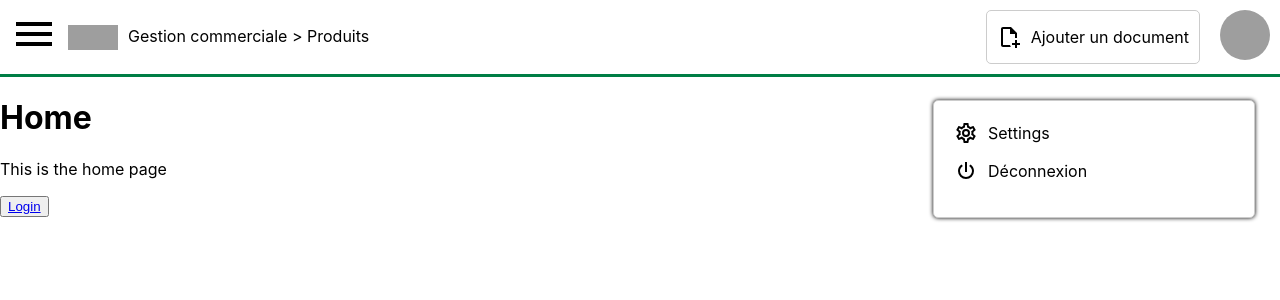
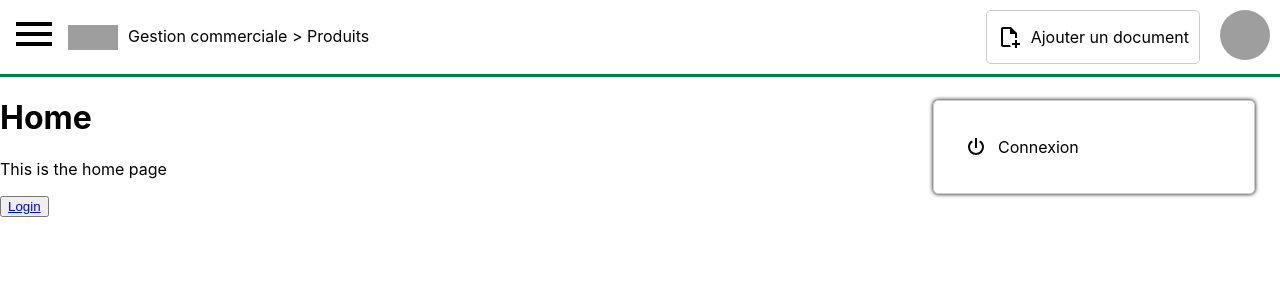
Before and after one commit to sebtex1/sage-frontend, a React (Create React App) app: page / in a window 1280 px wide. Both pictures are taken after a click on the picture 1245 px from the left and 35 px from the top of the page. Shown: the top 300 px of the page. Built offline with nearby package versions, Linux system fonts and the light colour scheme; grey boxes are pictures that could not be loaded.

Commit message:
fix merge errors

```diff
--- a/src/components/Slider.js
+++ b/src/components/Slider.js
@@ -16,6 +16,14 @@ import {
 } from '@mdi/js'
 
 const Slider = ({ open, handleMenu, side = 'left' }) => {
+  const [isConnected, setIsConnected] = React.useState('');
+
+  React.useEffect(() => {
+      if (isConnected === ''){
+          setIsConnected(localStorage.getItem('id_token'));
+      }
+  }, [isConnected])
+
   return (
     <div>
       {side === 'left' ? (
@@ -115,26 +123,35 @@ const Slider = ({ open, handleMenu, side = 'left' }) => {
         </SliderContainerLeft>
       ) : (
         <SliderContainerRight $right={open ? '25px' : '0'}>
+          {
+            isConnected
+            ?
                 <TopSlider>
                     <LinksSlider>
-              <LinkContainer
-                onClick={() => {
-                  handleMenu()
-                }}
-              >
+                        <LinkContainer onClick={() => { handleMenu() }}>
                             <Icon path={mdiCogOutline} size={1} color="black" />
                             <LinkStyled to="/settings">Settings</LinkStyled>
                         </LinkContainer>
-              <LinkContainer
-                onClick={() => {
-                  handleMenu()
-                }}
-              >
+                    <LinkStyled to={`https://localhost:7000/connect/endsession?id_token_hint=${isConnected}&post_logout_redirect_uri=http://localhost:3000/signout-oidc`}>
+                        <LinkContainer onClick={() => { handleMenu() }}>
                             <Icon path={mdiPower} size={1} color="black" />
                             <P>Déconnexion</P>
                         </LinkContainer>
+                    </LinkStyled>
                     </LinksSlider>
                 </TopSlider>
+            :
+            <TopSlider>
+                <LinksSlider>
+                    <LinkStyled to="https://localhost:7000/connect/authorize?client_id=WebApplication&scope=openid super_admin admin user offline_access&response_type=code&redirect_uri=http://localhost:3000/signin-oidc&prompt=login">
+                        <LinkContainer onClick={() => { handleMenu() }}>
+                            <Icon path={mdiPower} size={1} color="black" />
+                            <P>Connexion</P>
+                        </LinkContainer>
+                    </LinkStyled>
+                </LinksSlider>
+            </TopSlider>
+          }
         </SliderContainerRight>
       )}
     </div>
```
Lines whose indentation alone changed are shown as unchanged.
